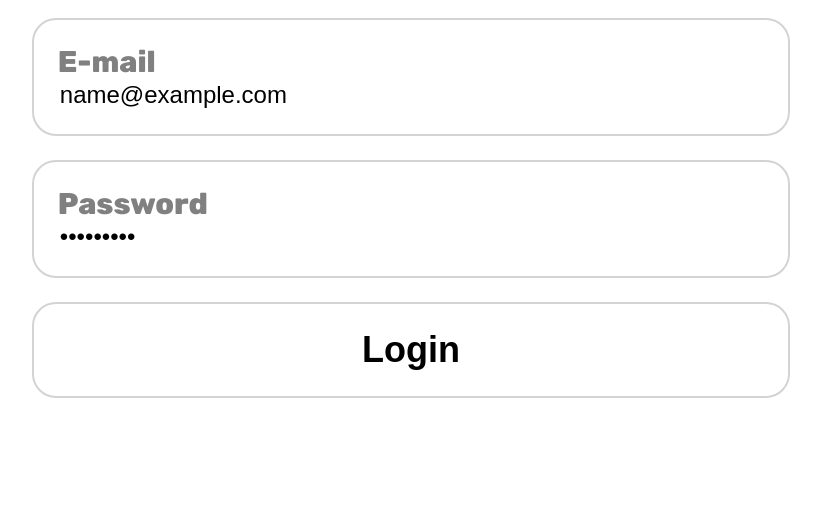
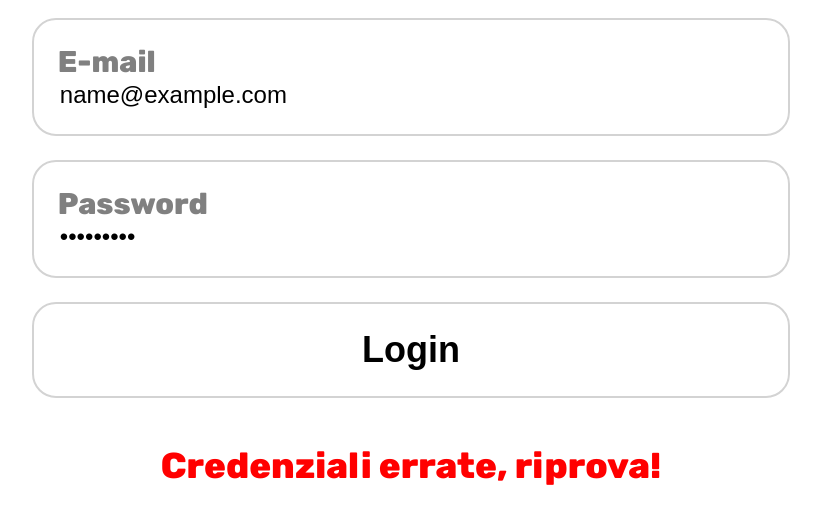
Before and after one commit to GrazianoMono/logindashboard, a React (Create React App) app: page / in a window 1280 px wide. Both pictures are taken after typing "name@example.com", "Sample123" into the empty fields and a click on the input "Login". Shown: the top 524 px of the page, without its empty margins (229-1050 px from the left). Built offline with nearby package versions, Linux system fonts and the light colour scheme.

Commit message:
fix: handling wrong credentials displaying error

```diff
--- a/src/components/App.js
+++ b/src/components/App.js
@@ -9,8 +9,7 @@ function App() {
 			case 'success':
 				return { logged: true };
 			case 'incorrect':
-				console.log('Suca e io non ti loggo perché hai sbagliato');
-				return { logged: false };
+				return { logged: false, showError: true };
 			default:
 				return state;
 		}
@@ -46,6 +45,9 @@ function App() {
 					email={email}
 				/>
 			)}
+			{!logged.logged && logged.showError && (
+				<p className="error">Credenziali errate, riprova!</p>
+			)}
 			{logged.logged && <Dashboard />}
 		</div>
 	);
--- a/src/scss/App.scss
+++ b/src/scss/App.scss
@@ -6,3 +6,9 @@
 	justify-content: flex-start;
 	align-items: center;
 }
+
+.error {
+	font-size: 3rem;
+	color: red;
+	font-weight: bolder;
+}
```
Lines whose indentation alone changed are shown as unchanged.
